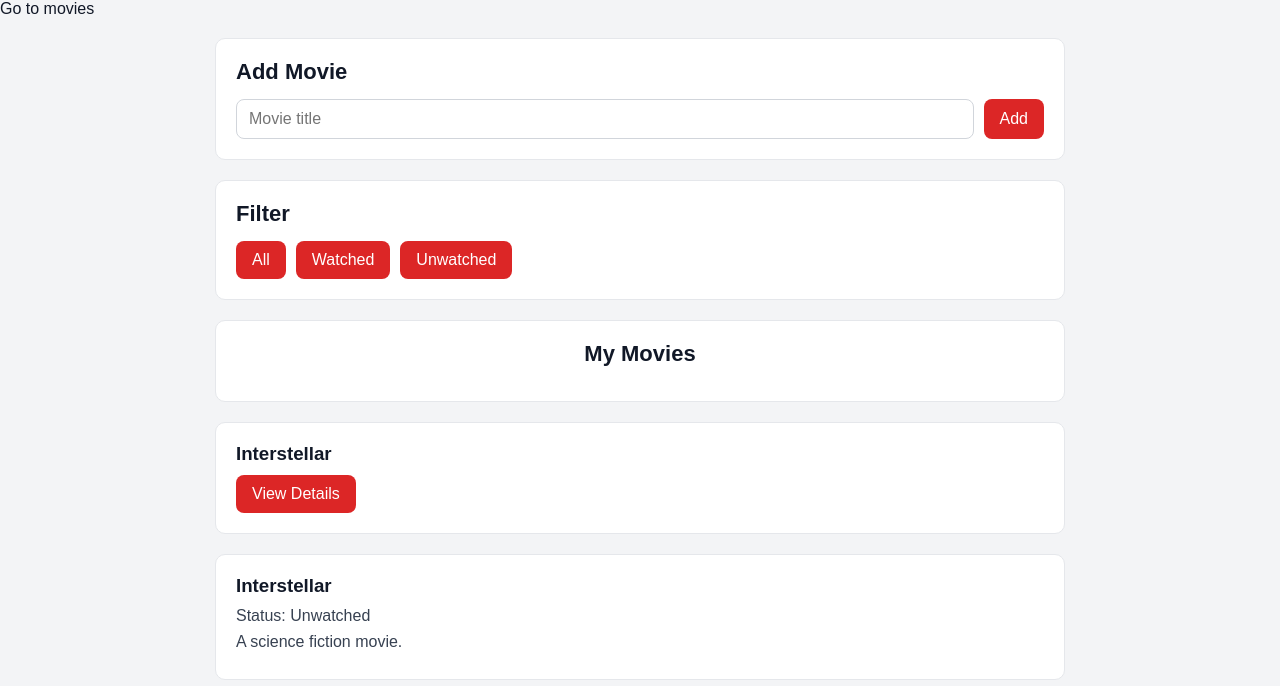
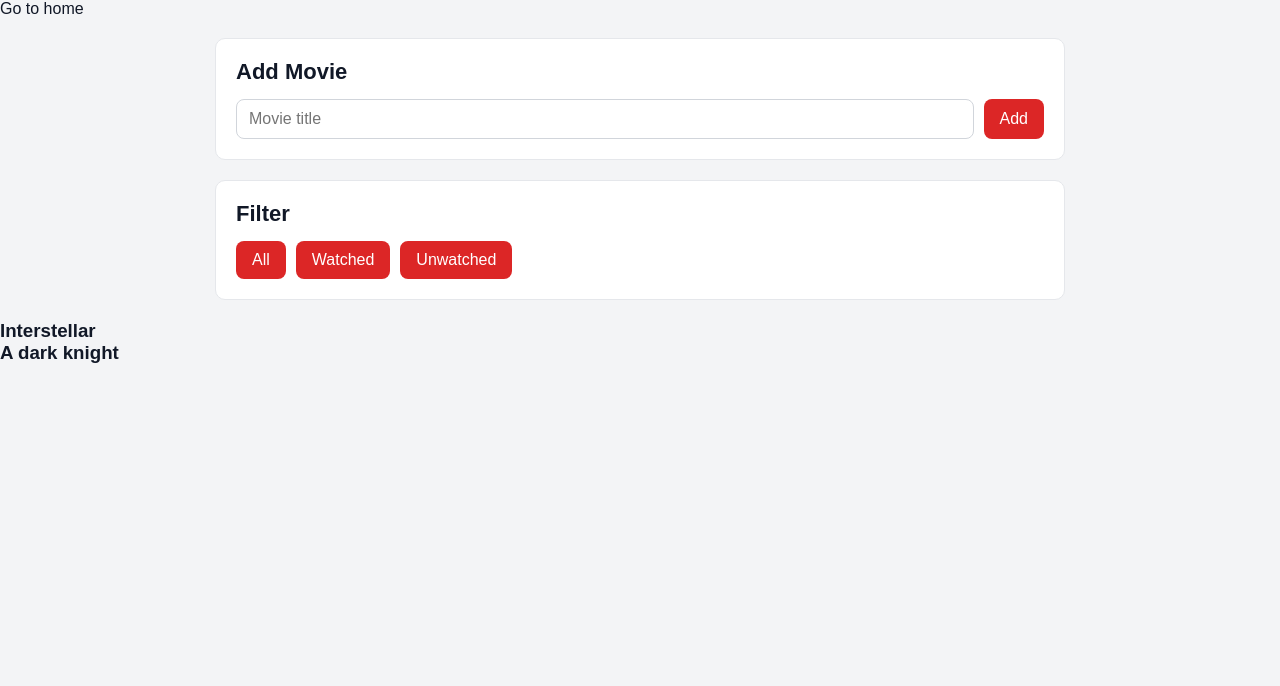
Before and after one commit to Abdir-w99/movie-watchlist, a React (Vite) app: page /movies in a window 1280 px wide. Shown: the top 686 px of the page. Built offline with nearby package versions, Linux system fonts and the light colour scheme.

Commit message:
Add movie state, pass props, and show movies with map

```diff
--- a/src/components/MovieList.tsx
+++ b/src/components/MovieList.tsx
@@ -1,8 +1,22 @@
-function MovieList() {
+type Movie = {
+  id: number;
+  title: string;
+  watched: boolean;
+};
+
+type MovieListProps = {
+  movies: Movie[];
+};
+
+function MovieList({ movies }: MovieListProps) {
   return (
-    <section className="movie-list">
-      <h2>My Movies</h2>
-    </section>
+    <div>
+      {movies.map((movie) => (
+        <div key={movie.id}>
+          <h3>{movie.title}</h3>
+        </div>
+      ))}
+    </div>
   );
 }
 
--- a/src/pages/MoviePage.tsx
+++ b/src/pages/MoviePage.tsx
@@ -1,20 +1,36 @@
+import { useState } from "react";
 import { Link } from "react-router-dom";
 
 import MovieForm from "../components/MovieForm";
 import FilterBar from "../components/FilterBar";
 import MovieList from "../components/MovieList";
-import MovieCard from "../components/MovieCard";
-import MovieDetails from "../components/MovieDetails";
+
+type Movie = {
+  id: number;
+  title: string;
+  watched: boolean;
+};
 
 function MoviePage() {
+  // state for the movie list
+  const [movies, setMovies] = useState<Movie[]>([
+    {
+      id: 1,
+      title: "Interstellar",
+      watched: false,
+    },
+    {
+      id: 2,
+      title: "A dark knight",
+      watched: true,
+    },
+  ]);
   return (
     <div>
-      <Link to="/">Go to movies</Link>
+      <Link to="/">Go to home</Link>
       <MovieForm />
       <FilterBar />
-      <MovieList />
-      <MovieCard />
-      <MovieDetails />
+      <MovieList movies={movies} />
     </div>
   );
 }
```
